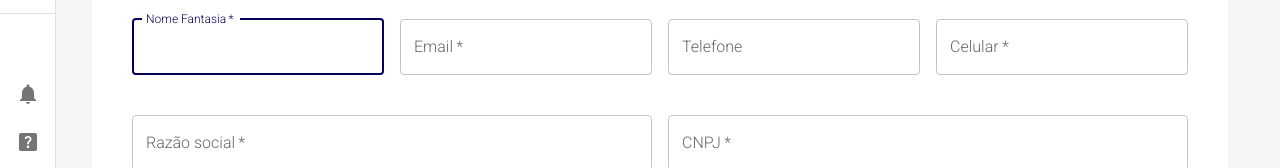
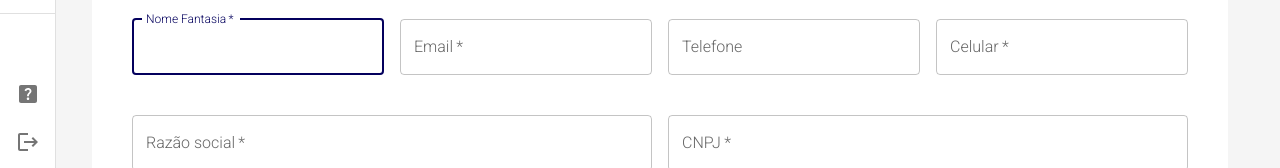
Before and after one commit to henriquemafra/DEVinPharmacy, a React (Vite) app: page /dashboard in a window 1280 px wide. Shown: the part 260-428 px from the top of the page. Built offline with nearby package versions, Linux system fonts and the light colour scheme.

Commit message:
Refactor: Delete menu item

```diff
--- a/src/components/dashboard/listItems.jsx
+++ b/src/components/dashboard/listItems.jsx
@@ -48,12 +48,6 @@ export const secondaryListItems = (
     <ListSubheader component="div" inset>
       Mais opções
     </ListSubheader>
-    <ListItemButton>
-      <ListItemIcon>
-        <NotificationsIcon />
-      </ListItemIcon>
-      <ListItemText primary="Notificações" />
-    </ListItemButton>
     <ListItemButton component={Link} to="/dashboard/help">
       <ListItemIcon>
         <HelpCenterIcon />
```
